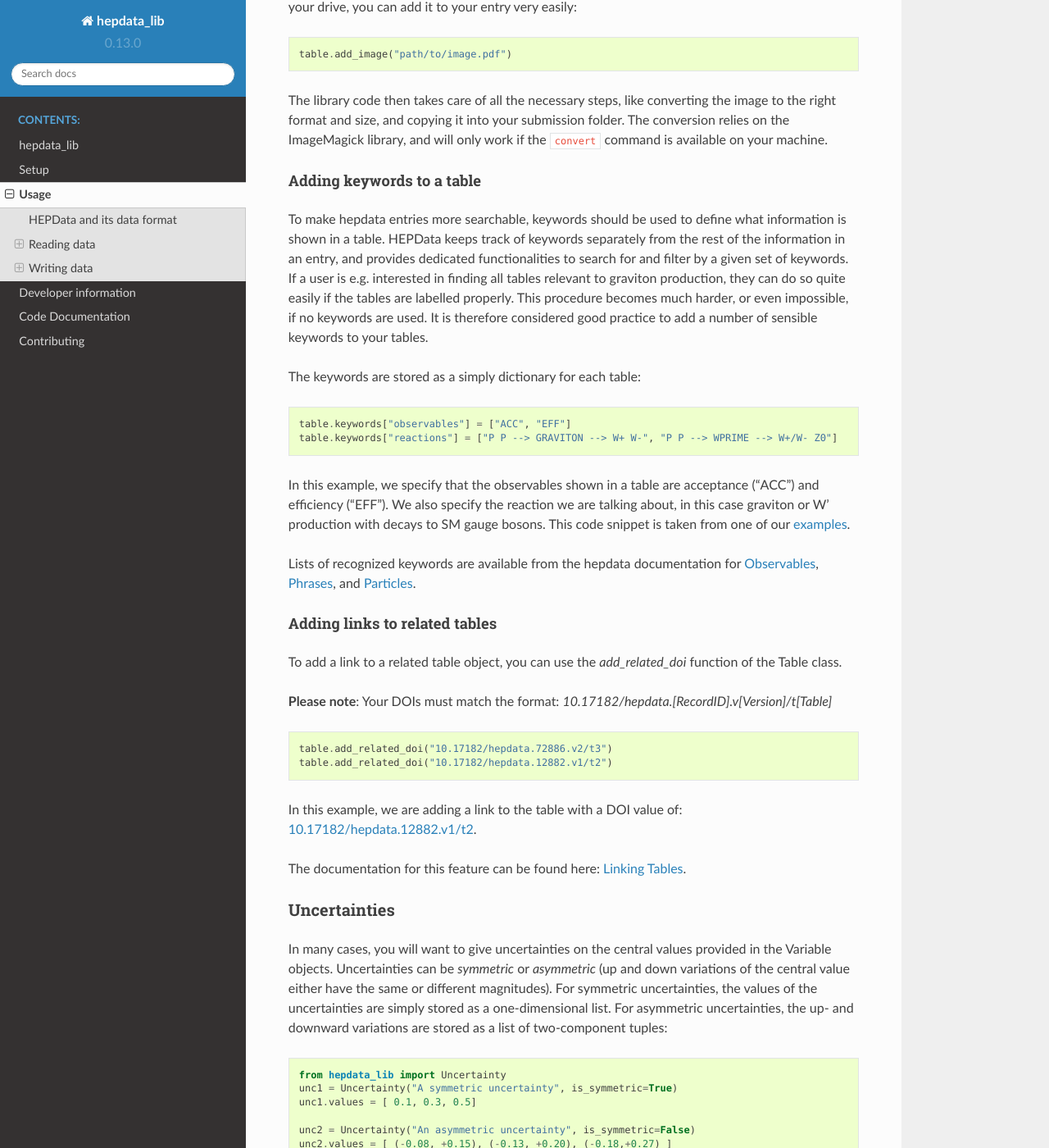
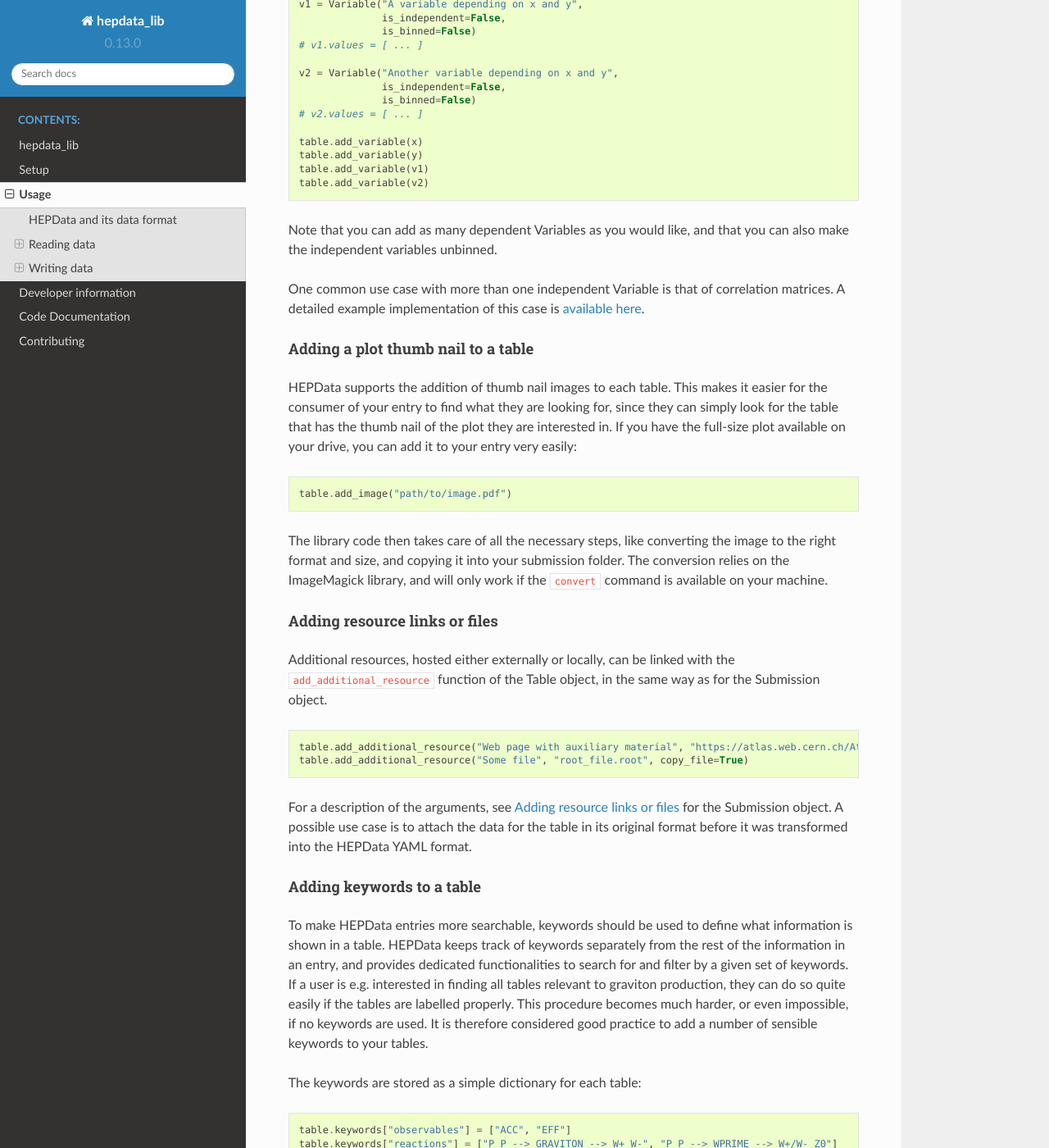
Before and after one commit to HEPData/hepdata_lib, a Sphinx documentation site: the page built from docs/usage.rst, in a window 1280 px wide and 1400 px high, scrolled down 5365 px. Shown: the whole window at 82% size. Built offline with Sphinx 7.4.7 and the Read the Docs theme 2.0.0, drawn with Linux system fonts in a browser that asks for light colours; some of the changed text lies outside the part shown.

Commit message:
docs: add "Adding resource links or files" etc.
* Add hepdata_lib.c_file_reader and hepdata_lib.helpers modules.
* Pin Sphinx<7 since docs fail to be built with Sphinx v7.
* Replace m2r2 with sphinx-mdinclude to avoid Mistune conflict.
* Replace deprecated "python setup.py test" with "pytest tests".
* Add section to "Developer information" about building docs.
* Add sections to "Usage" on "Adding resource links or files".
* Mention that venv can be used instead of virtualenv/virtualenvwrapper.

```diff
--- a/docs/conf.py
+++ b/docs/conf.py
@@ -35,7 +35,7 @@
 # -- Project information -----------------------------------------------------
 
 project = 'hepdata_lib'
-copyright = '2018-2022, Andreas Albert, Clemens Lange'
+copyright = '2018-2023, Andreas Albert, Clemens Lange'
 author = 'Andreas Albert, Clemens Lange'
 
 # The short X.Y version
@@ -55,7 +55,7 @@
 # ones.
 extensions = [
     'sphinx.ext.githubpages',
-    'm2r2',
+    'sphinx_mdinclude',
     'sphinx.ext.autodoc'
 ]
 
@@ -76,7 +76,7 @@
 #
 # This is also used if you do content translation via gettext catalogs.
 # Usually you set "language" from the command line for these cases.
-language = None
+language = 'en'
 
 # List of patterns, relative to source directory, that match files and
 # directories to ignore when looking for source files.
@@ -103,7 +103,7 @@
 # Add any paths that contain custom static files (such as style sheets) here,
 # relative to this directory. They are copied after the builtin static files,
 # so a file named "default.css" will overwrite the builtin "default.css".
-html_static_path = ['_static']
+# html_static_path = ['_static']
 
 # Custom sidebar templates, must be a dictionary that maps document names
 # to template names.
--- a/docs/contributing.rst
+++ b/docs/contributing.rst
@@ -34,7 +34,7 @@
 .. _sec-dev-pypi:
 
 Uploading to PyPI
------------------------------
+-----------------
 
 Once a new version has been tagged, the package should be uploaded to the Python Package Index (PyPI_).
 For the markdown formatting to work, ``twine>=1.11.0`` is required.
@@ -72,7 +72,7 @@
 .. _python packaging documentation: https://packaging.python.org/tutorials/packaging-projects/
 
 Creating a new release automatically via an issue
------------------------------
+-------------------------------------------------
 
 Opening an new issue automatically creates a new release if:
 
--- a/docs/requirements.txt
+++ b/docs/requirements.txt
@@ -1,4 +1,4 @@
-m2r2==0.3.3
+Sphinx<7
 sphinx_rtd_theme
 docutils==0.19
-mistune<2.0.0
+sphinx-mdinclude
--- a/docs/usage.rst
+++ b/docs/usage.rst
@@ -1,5 +1,5 @@
 Usage
-=======================
+=====
 
 The library aims to offer tools for two main operations:
 
@@ -11,7 +11,7 @@
 In the following sections, there are
 
 HEPData and its data format
------------------------------
+---------------------------
 
 The HEPData data model revolves around **Tables** and **Variables**. At its core, a Variable is a one-dimensional array of numbers with some additional (meta-)data, such as uncertainties, units, etc. assigned to it. A Table is simply a set of multiple Variables. This definition will immediately make sense to you when you think of a general table, which has multiple columns representing different variables.
 
@@ -19,10 +19,10 @@
 .. _sec-usage-reading:
 
 Reading data
--------------------------------
+------------
 
 Reading from plain text
-+++++++++++++++++++++++++++++++
++++++++++++++++++++++++
 
 If you save your data in a text file, a simple-to-use tool is the ``numpy.loadtxt`` function,
 which loads column-wise data from plain-text files and returns it as a ``numpy.array``.
@@ -40,7 +40,7 @@
 
 
 Reading from ROOT files
-+++++++++++++++++++++++++++++++
++++++++++++++++++++++++
 
 In many cases, data in the experiments is available as one of various ROOT data types, such as ``TGraphs``, ``TH1``, ``TH2``, etc, which are saved in ``*.root`` files.
 
@@ -81,7 +81,7 @@
 .. _sec-usage-writing:
 
 Writing data
--------------------------------
+------------
 
 Following the HEPData data model, the hepdata_lib implements four main classes for writing data:
 
@@ -94,7 +94,7 @@
 .. _sec-usage-submission:
 
 The Submission object
-+++++++++++++++++++++++++++++++
++++++++++++++++++++++
 
 The Submission object is the central object where all threads come together. It represents the whole HEPData entry and thus carries the top-level meta data that is equally valid for all the tables and variables you may want to enter. The object is also used to create the physical submission files you will upload to the HEPData web interface.
 
@@ -112,12 +112,40 @@
 
 **Please note**: creating the output files also creates a ``submission`` folder containing the individual files going into the tarball. This folder exists merely for convenience, in order to make it easy to inspect each individual file. It is not recommended to attempt to manually manage or edit the files in the folder, and there is no guarantee that ``hepdata_lib`` will handle any of the changes you make in a graceful manner. As far as we are aware, there is no use case where manual editing of the files is necessary. If you have such a use case, please report it in a Github issue.
 
+.. _sec-usage-resource:
+
+Adding resource links or files
+^^^^^^^^^^^^^^^^^^^^^^^^^^^^^^
+
+Additional resources, hosted either externally or locally, can be linked with the ``add_additional_resource`` function of the Submission object.
+
+::
+
+    sub.add_additional_resource("Web page with auxiliary material", "https://atlas.web.cern.ch/Atlas/GROUPS/PHYSICS/PAPERS/STDM-2012-02/")
+    sub.add_additional_resource("Some file", "root_file.root", copy_file=True)
+    sub.add_additional_resource("Archive of full likelihoods in the HistFactory JSON format", "Likelihoods.tar.gz", copy_file=True, type="HistFactory")
+
+The first argument is a ``description`` and the second is the ``location`` of the external link or local resource file.
+The optional argument ``copy_file=True`` (default value of ``False``) will copy a local file into the output directory.
+The optional argument ``type="HistFactory"`` (default value of ``None``) can be used to identify statistical models provided in the HistFactory JSON
+format rather than relying on certain trigger words in the ``description`` (see `pyhf section of submission documentation`_).
+
+The ``add_link`` function can alternatively be used to add a link to an external resource:
+
+::
+
+    sub.add_link("Web page with auxiliary material", "https://atlas.web.cern.ch/Atlas/GROUPS/PHYSICS/PAPERS/STDM-2012-02/")
+
+Again, the first argument is a ``description`` and the second is the ``location`` of the external link.
+
+.. _`pyhf section of submission documentation`: https://hepdata-submission.readthedocs.io/en/latest/analyses.html#pyhf
+
 Adding links to related records
 ^^^^^^^^^^^^^^^^^^^^^^^^^^^^^^^
 
-To add a link to a related record object, you can use the `add_related_recid` function of the Submission object.
+To add a link to a related record object, you can use the ``add_related_recid`` function of the Submission object.
 
-**Please note**: Values must be entered as integers.
+**Please note**: values must be entered as integers.
 
 ::
 
@@ -125,17 +153,17 @@
     sub.add_related_recid(2)
     sub.add_related_recid(3)
 
-In this example, we are adding a link to the submission with the record ID value of `"1"`.
+In the last example, we are adding a link to the submission with the record ID value of ``3``.
 
-The documentation for this feature can be found here: (`Linking Records`_).
+The documentation for this feature can be found here: `Linking records`_.
 
-.. _`Linking Records` : https://hepdata-submission.readthedocs.io/en/latest/bidirectional.html#linking-records
+.. _`Linking records`: https://hepdata-submission.readthedocs.io/en/latest/bidirectional.html#linking-records
 
 
 .. _sec-usage-tab-var:
 
 Tables and Variables
-+++++++++++++++++++++++++++++++
+++++++++++++++++++++
 
 The real data is stored in Variables and Tables. Variables come in two flavors: *independent* and *dependent*. Whether a variable is independent or dependent may change with context, but the general idea is that the independent variable is what you put in, the dependent variable is what comes out. Example: if you calculate a cross-section limit as a function of the mass of a hypothetical new particles, the mass would be independent, the limit dependent. The number of either type of variables is not limited, so if you have a scenario where you give N results as a function of M model parameters, you can have N dependent and M independent variables.
 All the variables are then bundled up and added into a Table object.
@@ -172,7 +200,7 @@
 After we have done this, the table will be included in the output files the ``Submission.create_files`` function writes (see  :ref:`sec-usage-submission`).
 
 Binned Variables
-^^^^^^^^^^^^^^^^^^^^^^^^^^^^^^^^^^^^
+^^^^^^^^^^^^^^^^
 The above example uses unbinned Variables, which means that every point is simply a single number reflecting a localized value. In many cases, it is useful to use binned Variables, e.g. to represent the x axis of a histogram.
 In this case, everything works the same way as in the unbinned case, except that we have to specify ``is_binned=True`` in the Variable constructor, and change how we format the list of values:
 
@@ -186,7 +214,7 @@
 The list of values has an entry for each bin of the Variable. The entry is a tuple, where the first entry represents the lower edge of the bin, while the second entry represents the upper edge of the bin. You can simply plug this definition into the code snippet of the unbinned case above to go from an unbinned mass to a binned value. Note that binning a Variable only really makes sense for independent variables.
 
 Two-dimensional plots
-^^^^^^^^^^^^^^^^^^^^^^^
+^^^^^^^^^^^^^^^^^^^^^
 
 In some cases, you may want to define information based on multiple parameters, e.g. in the case of a two-dimensional histogram (TH2 in ROOT). This can be easily accomplished by defining two independent Variables in the same Table:
 
@@ -225,9 +253,9 @@
 
 .. _available here: https://github.com/HEPData/hepdata_lib/blob/master/examples/correlation.ipynb
 
-Adding a  plot thumb nail to a table
-^^^^^^^^^^^^^^^^^^^^^^^^^^^^^^^^^^^^
-HepData supports the addition of thumb nail images to each table. This makes it easier for the consumer of your entry to find what they are looking for, since they can simply look for the table that has the thumb nail of the plot they are interested in.
+Adding a plot thumb nail to a table
+^^^^^^^^^^^^^^^^^^^^^^^^^^^^^^^^^^^
+HEPData supports the addition of thumb nail images to each table. This makes it easier for the consumer of your entry to find what they are looking for, since they can simply look for the table that has the thumb nail of the plot they are interested in.
 If you have the full-size plot available on your drive, you can add it to your entry very easily:
 
 ::
@@ -236,12 +264,25 @@
 
 The library code then takes care of all the necessary steps, like converting the image to the right format and size, and copying it into your submission folder. The conversion relies on the ImageMagick library, and will only work if the ``convert`` command is available on your machine.
 
+Adding resource links or files
+^^^^^^^^^^^^^^^^^^^^^^^^^^^^^^
+
+Additional resources, hosted either externally or locally, can be linked with the ``add_additional_resource`` function of the Table object, in the same way as for the Submission object.
+
+::
+
+    table.add_additional_resource("Web page with auxiliary material", "https://atlas.web.cern.ch/Atlas/GROUPS/PHYSICS/PAPERS/STDM-2012-02/")
+    table.add_additional_resource("Some file", "root_file.root", copy_file=True)
+
+For a description of the arguments, see :ref:`sec-usage-resource` for the Submission object.
+A possible use case is to attach the data for the table in its original format before it was transformed into the HEPData YAML format.
+
 Adding keywords to a table
-^^^^^^^^^^^^^^^^^^^^^^^^^^^
+^^^^^^^^^^^^^^^^^^^^^^^^^^
 
-To make hepdata entries more searchable, keywords should be used to define what information is shown in a table. HEPData keeps track of keywords separately from the rest of the information in an entry, and provides dedicated functionalities to search for and filter by a given set of keywords. If a user is e.g. interested in finding all tables relevant to graviton production, they can do so quite easily if the tables are labelled properly. This procedure becomes much harder, or even impossible, if no keywords are used. It is therefore considered good practice to add a number of sensible keywords to your tables.
+To make HEPData entries more searchable, keywords should be used to define what information is shown in a table. HEPData keeps track of keywords separately from the rest of the information in an entry, and provides dedicated functionalities to search for and filter by a given set of keywords. If a user is e.g. interested in finding all tables relevant to graviton production, they can do so quite easily if the tables are labelled properly. This procedure becomes much harder, or even impossible, if no keywords are used. It is therefore considered good practice to add a number of sensible keywords to your tables.
 
-The keywords are stored as a simply dictionary for each table:
+The keywords are stored as a simple dictionary for each table:
 
 ::
 
@@ -257,28 +298,26 @@
 .. _`Phrases`: https://hepdata-submission.readthedocs.io/en/latest/keywords/phrases.html
 .. _`Particles`: https://hepdata-submission.readthedocs.io/en/latest/keywords/partlist.html
 
+Adding links to related tables
+^^^^^^^^^^^^^^^^^^^^^^^^^^^^^^
 
-Adding links to related tables
-^^^^^^^^^^^^^^^^^^^^^^^^^^^^^^^^^
+To add a link to a related table object, you can use the ``add_related_doi`` function of the Table class.
 
-To add a link to a related table object, you can use the `add_related_doi` function of the Table class.
-
-**Please note**: Your DOIs must match the format: `10.17182/hepdata.[RecordID].v[Version]/t[Table]`
+**Please note**: your DOIs must match the format: ``10.17182/hepdata.[RecordID].v[Version]/t[Table]``.
 
 ::
 
     table.add_related_doi("10.17182/hepdata.72886.v2/t3")
     table.add_related_doi("10.17182/hepdata.12882.v1/t2")
 
-In this example, we are adding a link to the table with a DOI value of: `10.17182/hepdata.12882.v1/t2 <https://doi.org/10.17182/hepdata.12882.v1/t2>`__.
+In the second example, we are adding a link to the table with a DOI value of `10.17182/hepdata.12882.v1/t2 <https://doi.org/10.17182/hepdata.12882.v1/t2>`_.
 
+The documentation for this feature can be found here: `Linking tables`_.
 
-The documentation for this feature can be found here: `Linking Tables`_.
-
-.. _`Linking Tables` : https://hepdata-submission.readthedocs.io/en/latest/bidirectional.html#linking-tables
+.. _`Linking tables`: https://hepdata-submission.readthedocs.io/en/latest/bidirectional.html#linking-tables
 
 Uncertainties
-++++++++++++++++++++++++++++++++
++++++++++++++
 
 In many cases, you will want to give uncertainties on the central values provided in the Variable objects. Uncertainties can be *symmetric* or *asymmetric* (up and down variations of the central value either have the same or different magnitudes). For symmetric uncertainties, the values of the uncertainties are simply stored as a one-dimensional list. For asymmetric uncertainties, the up- and downward variations are stored as a list of two-component tuples:
 
```
Also changed, not shown: docs/dev.rst (+18 -10 lines), docs/setup.rst (+10 -1 lines), docs/source/hepdata_lib.rst (+10 -0 lines), 1 other file.
